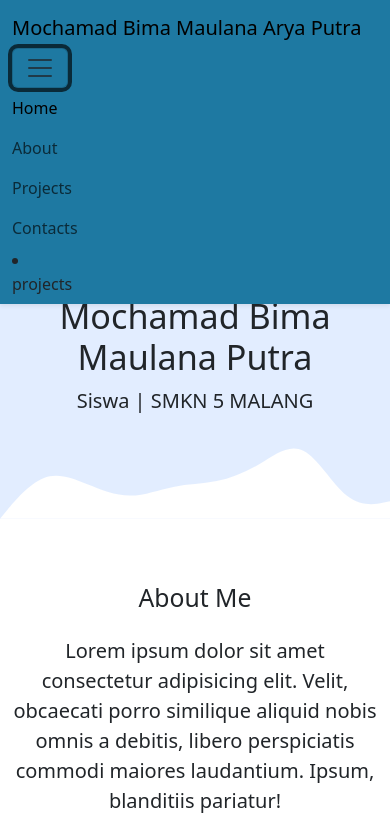
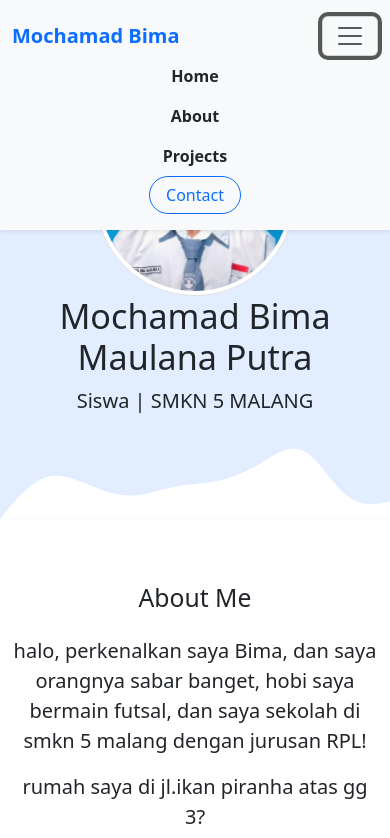
Before and after one commit to bimaul471/portofolio, a plain HTML site: page portofolio/index.html in a window 390 px wide. Both pictures are taken after a click on the button "Toggle navigation". Shown: the top 838 px of the page. Drawn offline with nearby package versions, Linux system fonts and the light colour scheme.

Commit message:
Update index.html

```diff
--- a/portofolio/index.html
+++ b/portofolio/index.html
@@ -4,40 +4,40 @@
   <head>
     <meta charset="UTF-8" />
     <meta name="viewport" content="width=device-width, initial-scale=1.0" />
-    <title>Mochamad Bima Maulana Putra | Portofolio</title>
+    <title>Mochamad Bima Maulana  Putra | Portofolio</title>
     <link rel="stylesheet" href="https://cdn.jsdelivr.net/npm/bootstrap@5.3.7/dist/css/bootstrap.min.css" />
     <link rel="stylesheet" href="style.css" />
   </head>
   <body id="home">
     <!-- Navbar -->
-    <nav class="navbar navbar-expand-lg navbar-light shadow-sm fixed-top" style="background-color: #1e79a2">
+<nav class="navbar navbar-expand-lg fixed-top shadow-sm bg-light py-3" id="mainNavbar">
   <div class="container">
-        <a class="navbar-brand" href="#">Mochamad Bima Maulana Arya Putra</a>
-        <button class="navbar-toggler" type="button" data-bs-toggle="collapse" data-bs-target="#navbarNav" aria-controls="navbarNav" aria-expanded="false" aria-label="Toggle navigation">
+    <a class="navbar-brand fw-bold text-primary" href="#">Mochamad Bima</a>
+    <button class="navbar-toggler" type="button" data-bs-toggle="collapse" data-bs-target="#navbarNav"
+      aria-controls="navbarNav" aria-expanded="false" aria-label="Toggle navigation">
       <span class="navbar-toggler-icon"></span>
     </button>
+
     <div class="collapse navbar-collapse" id="navbarNav">
-          <ul class="navbar-nav ms-auto">
-            <li class="nav-item">
-              <a class="nav-link active" aria-current="page" href="#home">Home</a>
+      <ul class="navbar-nav ms-auto align-items-center">
+        <li class="nav-item mx-2">
+          <a class="nav-link fw-semibold text-dark" href="#home">Home</a>
         </li>
-            <li class="nav-item">
-              <a class="nav-link" href="#about">About</a>
+        <li class="nav-item mx-2">
+          <a class="nav-link fw-semibold text-dark" href="#about">About</a>
         </li>
-            <li class="nav-item">
-              <a class="nav-link" href="#projects">Projects</a>
+        <li class="nav-item mx-2">
+          <a class="nav-link fw-semibold text-dark" href="#projects">Projects</a>
         </li>
-            <li class="nav-item">
-              <a class="nav-link" href="#contact">Contacts</a>
+        <li class="nav-item mx-2">
+          <a class="btn btn-outline-primary rounded-pill px-3" href="#contact">Contact</a>
         </li>
       </ul>
-           <li class="nav-item">
-              <a class="nav-link" href="#contact">projects</a>
-            </li>
     </div>
   </div>
 </nav>
 <!-- Akhir Navbar -->
+
 
     <!-- Jumbotron -->
     <section class="jumbotron text-center">
@@ -64,10 +64,10 @@
         </div>
         <div class="row justify-content-center fs-5 text-center">
           <div class="col-md-4">
-            <p>Lorem ipsum dolor sit amet consectetur adipisicing elit. Velit, obcaecati porro similique aliquid nobis omnis a debitis, libero perspiciatis commodi maiores laudantium. Ipsum, blanditiis pariatur!</p>
+            <p>halo, perkenalkan saya Bima, dan saya orangnya sabar banget, hobi saya bermain futsal, dan saya sekolah di smkn 5 malang dengan jurusan RPL!</p>
           </div>
           <div class="col-md-4">
-            <p>Lorem ipsum dolor, sit amet consectetur adipisicing elit. Natus beatae incidunt quis exercitationem sequi. Sequi, autem. Molestias totam officiis cum ut aliquam similique, perspiciatis eum?</p>
+            <p>rumah saya di jl.ikan piranha atas gg 3?</p>
           </div>
         </div>
       </div>
@@ -100,9 +100,9 @@
           </div>
           <div class="col-md-4 my-3">
             <div class="card">
-              <img src="img/proj2.webp" class="card-img-top" alt="..." />
+              <img src="img/game.jpeg" class="card-img-top" alt="..." />
               <div class="card-body">
-                <p class="card-text">Saya Membuat CRUD dengan PHP menggunakan Object Oriented Programing</p>
+                <p class="card-text">Saya Membuat game space shooter menggunakan construc</p>
               </div>
             </div>
           </div>
```
Lines whose indentation alone changed are shown as unchanged.
